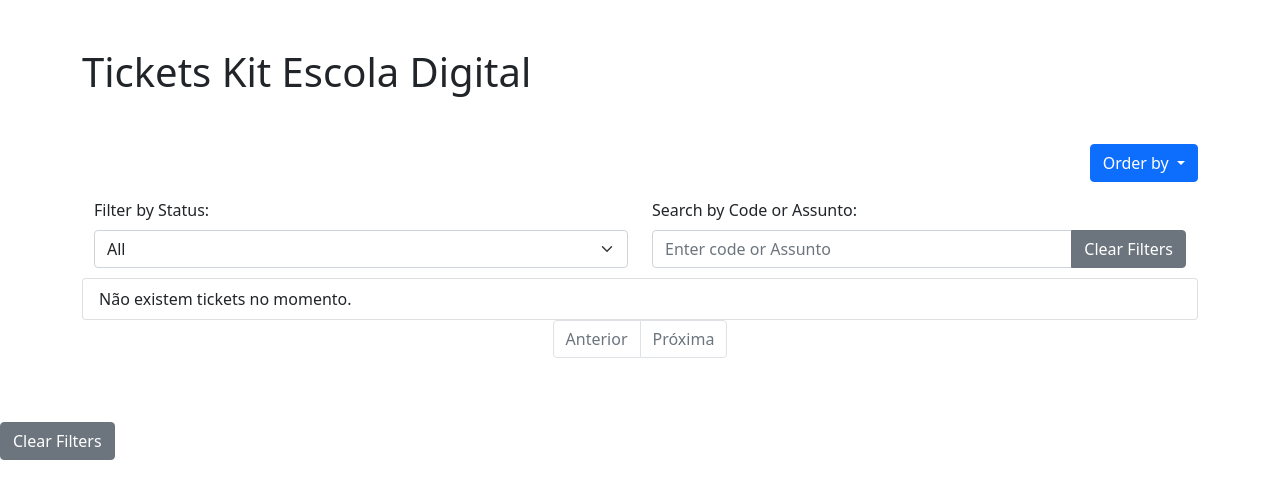
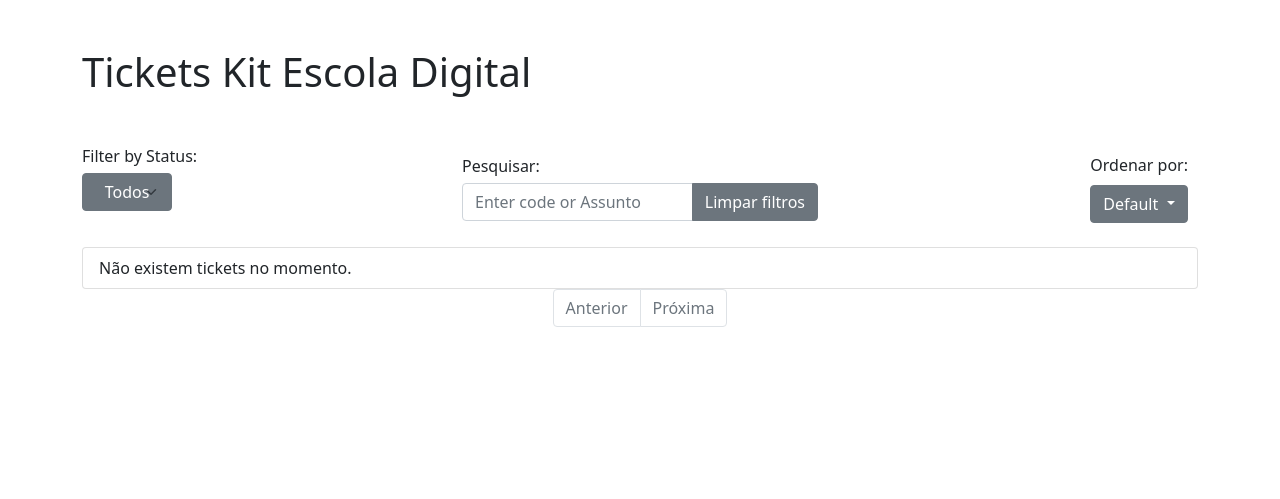
Before and after one commit to M1nDFKR/Estagio, a Django app: template TicketsSPA/TicketsSPA/templates/tickets/home.html in a window 1280 px wide. Shown: the part 61-560 px from the top of the page. Run offline with Django 4.2, Linux system fonts and the light colour scheme; the template is opened without the code that fills it, so the values that code supplies are empty; some libraries are stand-ins or nearby versions.

Commit message:
Filter done

```diff
--- a/TicketsSPA/TicketsSPA/templates/tickets/home.html
+++ b/TicketsSPA/TicketsSPA/templates/tickets/home.html
@@ -43,10 +43,29 @@ Home
     /* Add new styles for the filter and search bar */
     .filter-container {
         margin-bottom: 10px;
+        display: flex;
+        flex-direction: column;
+        align-items: flex-start;
+    }
+
+    .filter-label {
+        margin-bottom: 5px;
     }
 
     .search-container {
         margin-bottom: 10px;
+        display: flex;
+        align-items: center;
+    }
+
+    .order-container {
+        display: flex;
+        align-items: center;
+        margin-left: auto;
+    }
+
+    .order-label {
+        margin-right: 10px;
     }
 </style>
 {% endblock %}
@@ -78,42 +97,42 @@ Home
 <div class="container py-5">
     <h1 class="mb-5">Tickets Kit Escola Digital</h1>
     <div class="row mb-3">
-        <div class="col-md-6"></div>
-        <div class="col-md-6 text-end">
-            <div class="dropdown">
-                <button class="btn btn-primary dropdown-toggle" type="button" id="order-dropdown"
-                    data-bs-toggle="dropdown" aria-haspopup="true" aria-expanded="false">
-                    Order by
-                </button>
-                <div class="dropdown-menu dropdown-menu-end" aria-labelledby="order-dropdown">
-                    <a class="dropdown-item" href="#" data-order="recent">Most Recent</a>
-                    <a class="dropdown-item" href="#" data-order="oldest">Oldest</a>
+        <div class="col-md-4 filter-container">
+            <label for="status-filter" class="form-label filter-label">Filter by Status:</label>
+            <div class="search-container">
+                <select id="status-filter" class="form-select  btn btn-secondary">
+                    <option value="">Todos</option>
+                    <option value="A">Aberto</option>
+                    <option value="F">Fechado</option>
+                </select>
+            </div>
+        </div>
+        <div class="col-md-4 order-container">
+            <div class="form-group">
+                <label for="search-input" class="form-label filter-label">Pesquisar:</label>
+                <div class="input-group">
+                    <input type="text" id="search-input" class="form-control" placeholder="Enter code or Assunto">
+                    <button id="clear-button" class="btn btn-secondary">Limpar filtros</button>
+                </div>
+            </div>
+        </div>
+        <div class="col-md-4 order-container justify-content-end">
+            <div class="form-group">
+                <label for="order-dropdown" class="form-label order-label">Ordenar por:</label>
+                <div class="dropdown">
+                    <button class="btn btn-secondary dropdown-toggle" type="button" id="order-dropdown"
+                        data-bs-toggle="dropdown" aria-haspopup="true" aria-expanded="false">
+                        Default
+                    </button>
+                    <div class="dropdown-menu dropdown-menu-end" aria-labelledby="order-dropdown">
+                        <a class="dropdown-item" href="#" data-order="default">Normal</a>
+                        <a class="dropdown-item" href="#" data-order="recent">Mais recente</a>
+                        <a class="dropdown-item" href="#" data-order="oldest">Mais antigo</a>
+                    </div>
                 </div>
             </div>
         </div>
     </div>
-
-    <!-- Add the filter and search elements -->
-    <div class="container">
-        <div class="row">
-            <div class="col-md-6 filter-container">
-                <label for="status-filter" class="form-label">Filter by Status:</label>
-                <select id="status-filter" class="form-select">
-                    <option value="">All</option>
-                    <option value="A">A</option>
-                    <option value="F">F</option>
-                </select>
-            </div>
-            <div class="col-md-6 search-container">
-                <label for="search-input" class="form-label">Search by Code or Assunto:</label>
-                <div class="input-group">
-                    <input type="text" id="search-input" class="form-control" placeholder="Enter code or Assunto">
-                    <button id="clear-button" class="btn btn-secondary">Clear Filters</button>
-                </div>
-            </div>
-        </div>
-    </div>
-
 
     <div id="thread-list" class="list-group">
         {% for t in threads %}
@@ -191,9 +210,6 @@ Home
     </nav>
 </div>
 
-<!-- Clear Button -->
-<button id="clear-button" class="btn btn-secondary">Clear Filters</button>
-
 <!-- JS, Popper.js e jQuery do Bootstrap 5 -->
 <script src="https://code.jquery.com/jquery-3.6.0.min.js"></script>
 <script src="https://cdn.jsdelivr.net/npm/@popperjs/core@2.11.6/dist/umd/popper.min.js"></script>
@@ -207,9 +223,9 @@ Home
             e.preventDefault();
             var orderOption = $(this).data('order');
             var currentUrl = window.location.href;
-            var separator = currentUrl.indexOf('?') !== -1 ? '&' : '?';
-            var newUrl = currentUrl.replace(/(\?|&)order_by=\w+/gi, '') + separator + 'order_by=' + orderOption;
-            window.location.href = newUrl;
+            var url = new URL(currentUrl);
+            url.searchParams.set('order_by', orderOption);
+            window.location.href = url.href;
         });
 
         // Filter by status
```
